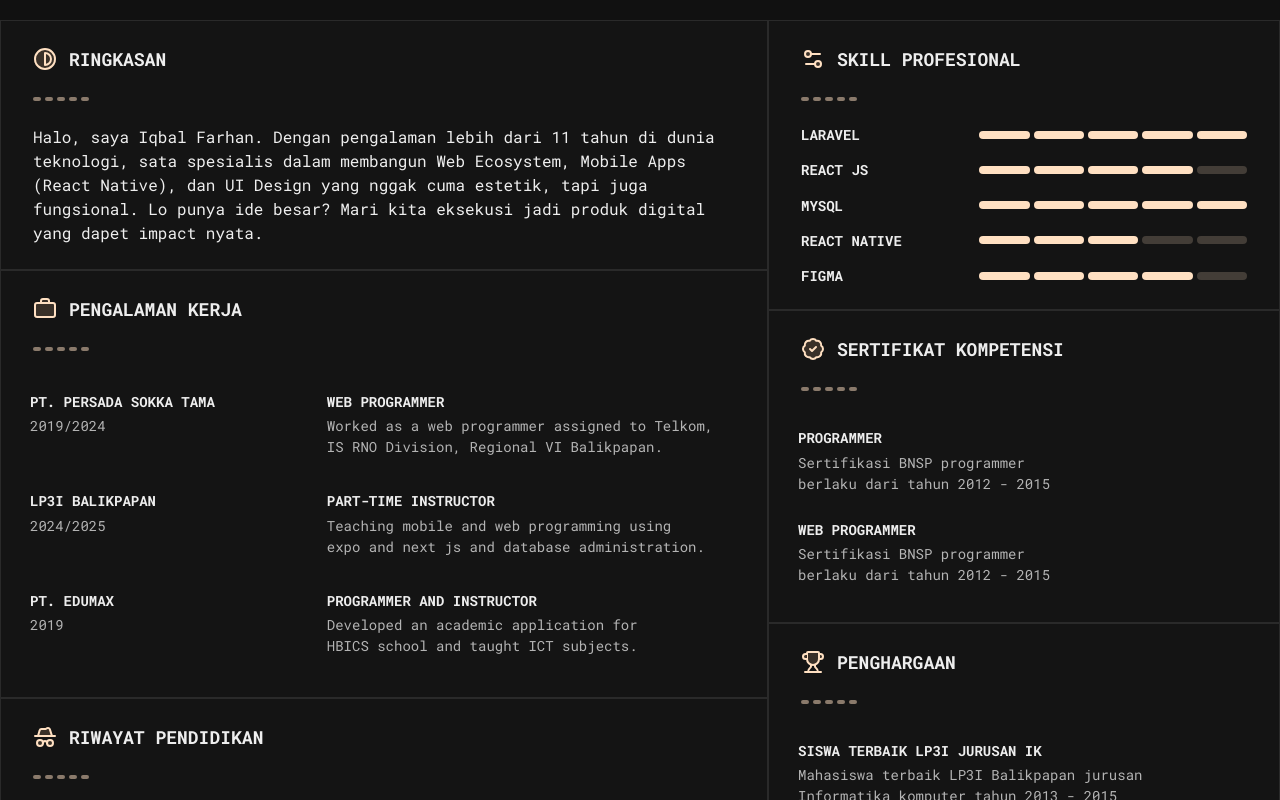
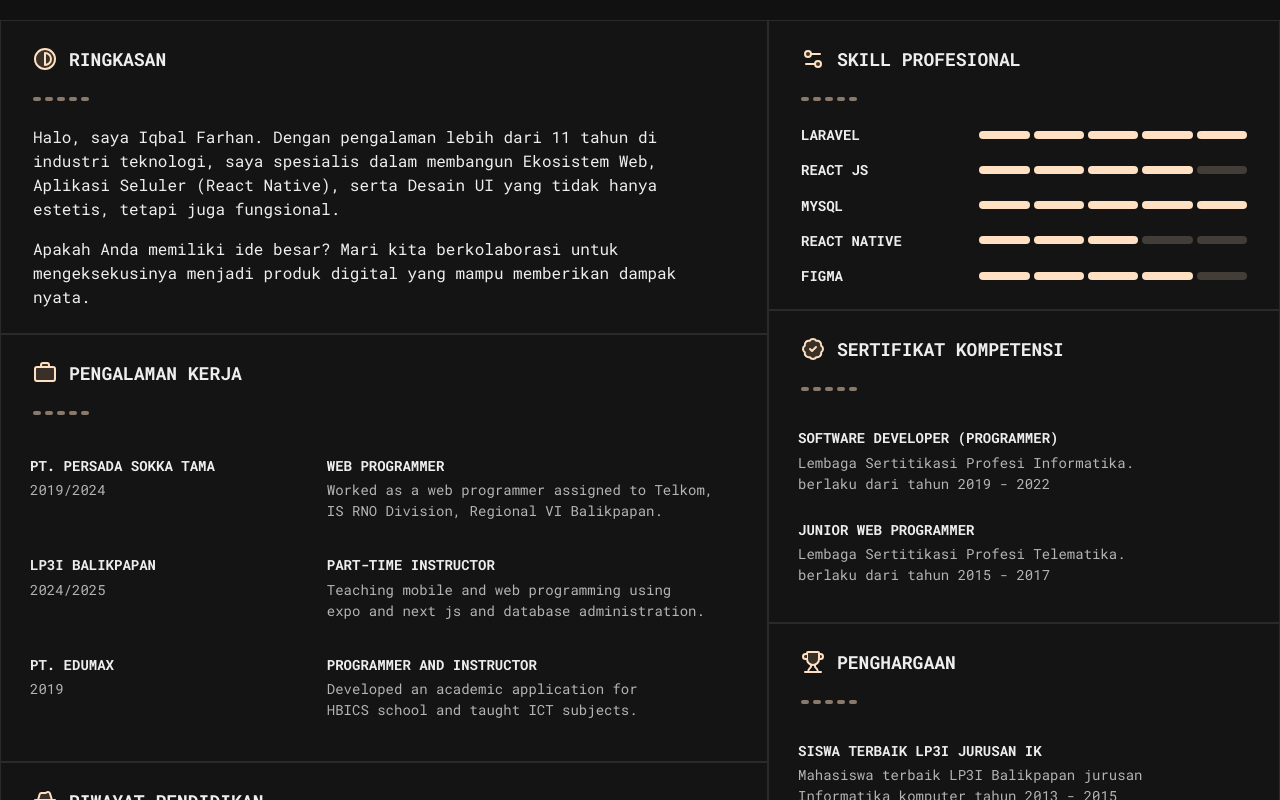
Before and after one commit to iqbalfarhan/iqbalfarhan.github.io, a React (Vite) app: page / in a window 1280 px wide. Shown: the part 700-1500 px from the top of the page. Built offline with nearby package versions, Linux system fonts and the light colour scheme.

Commit message:
update sertifikat

```diff
--- a/src/components/welcome/summary-section.tsx
+++ b/src/components/welcome/summary-section.tsx
@@ -10,10 +10,14 @@ const SummarySection = () => {
 			<CardContent className="space-y-4">
 				<p>
 					Halo, saya Iqbal Farhan. Dengan pengalaman lebih dari 11 tahun di
-					dunia teknologi, sata spesialis dalam membangun Web Ecosystem, Mobile
-					Apps (React Native), dan UI Design yang nggak cuma estetik, tapi juga
-					fungsional. Lo punya ide besar? Mari kita eksekusi jadi produk digital
-					yang dapet impact nyata.
+					industri teknologi, saya spesialis dalam membangun Ekosistem Web,
+					Aplikasi Seluler (React Native), serta Desain UI yang tidak hanya
+					estetis, tetapi juga fungsional.
+				</p>
+				<p>
+					Apakah Anda memiliki ide besar? Mari kita berkolaborasi untuk
+					mengeksekusinya menjadi produk digital yang mampu memberikan dampak
+					nyata.
 				</p>
 			</CardContent>
 		</Card>
--- a/src/hooks/use-data.ts
+++ b/src/hooks/use-data.ts
@@ -8,7 +8,7 @@ import { Github, Instagram, Linkedin, Mail } from 'lucide-react';
 
 const useData = {
 	latest_update: () => {
-		return '28 Januari 2026';
+		return '6 Juni 2026';
 	},
 	socials: (): Social[] => {
 		return [
@@ -93,14 +93,14 @@ const useData = {
 	certificates: (): Certificate[] => {
 		return [
 			{
-				name: 'Programmer',
+				name: 'Software Developer (Programmer)',
 				description:
-					'Sertifikasi BNSP programmer berlaku dari tahun 2012 - 2015',
+					'Lembaga Sertitikasi Profesi Informatika. berlaku dari tahun 2019 - 2022',
 			},
 			{
-				name: 'Web programmer',
+				name: 'Junior Web programmer',
 				description:
-					'Sertifikasi BNSP programmer berlaku dari tahun 2012 - 2015',
+					'Lembaga Sertitikasi Profesi Telematika. berlaku dari tahun 2015 - 2017',
 			},
 		];
 	},
--- a/src/hooks/use-project.ts
+++ b/src/hooks/use-project.ts
@@ -35,7 +35,7 @@ const projects: Project[] = [
 			'Aplikasi berbasis web ini bersifat selfservice, dimana user dapat membuat undangan pernikahan online sendiri dengan mudah',
 		],
 		link: 'https://arunikasih.com',
-		thumbnail: '/projects/arunikasih2.png',
+		thumbnail: '/projects/arunikasih-inv.png',
 		client: 'iqbal farhan syuhada',
 	},
 ];
```
Also changed, not shown: public/projects/arunikasih-inv.png (added), public/projects/arunikasih2.png (deleted).
